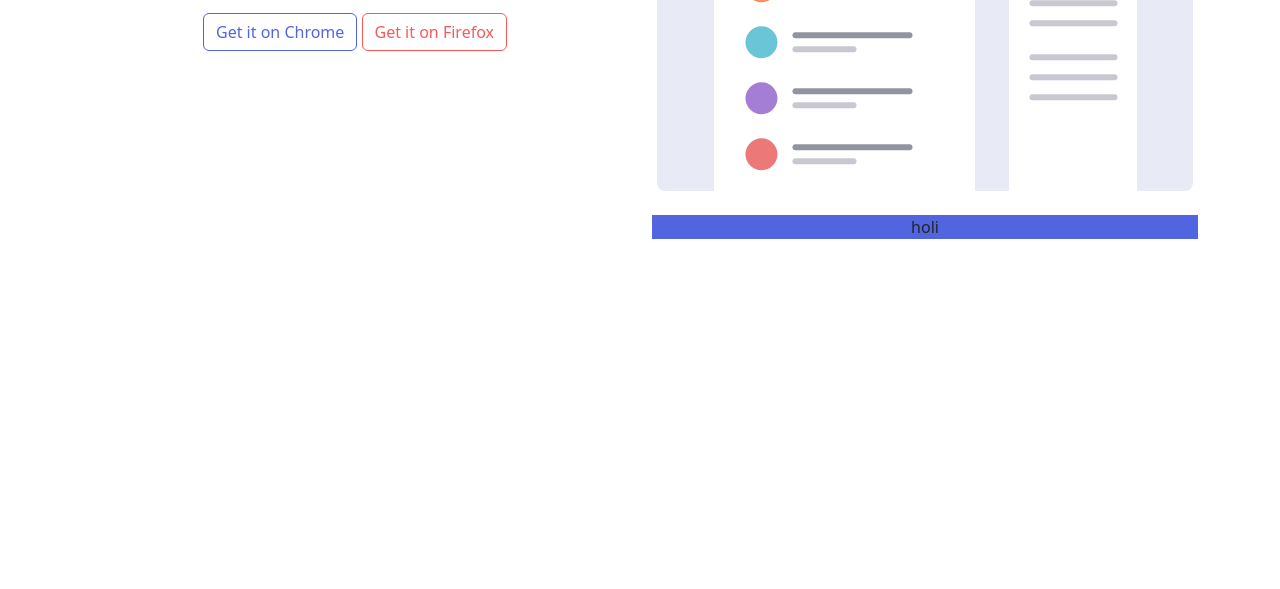
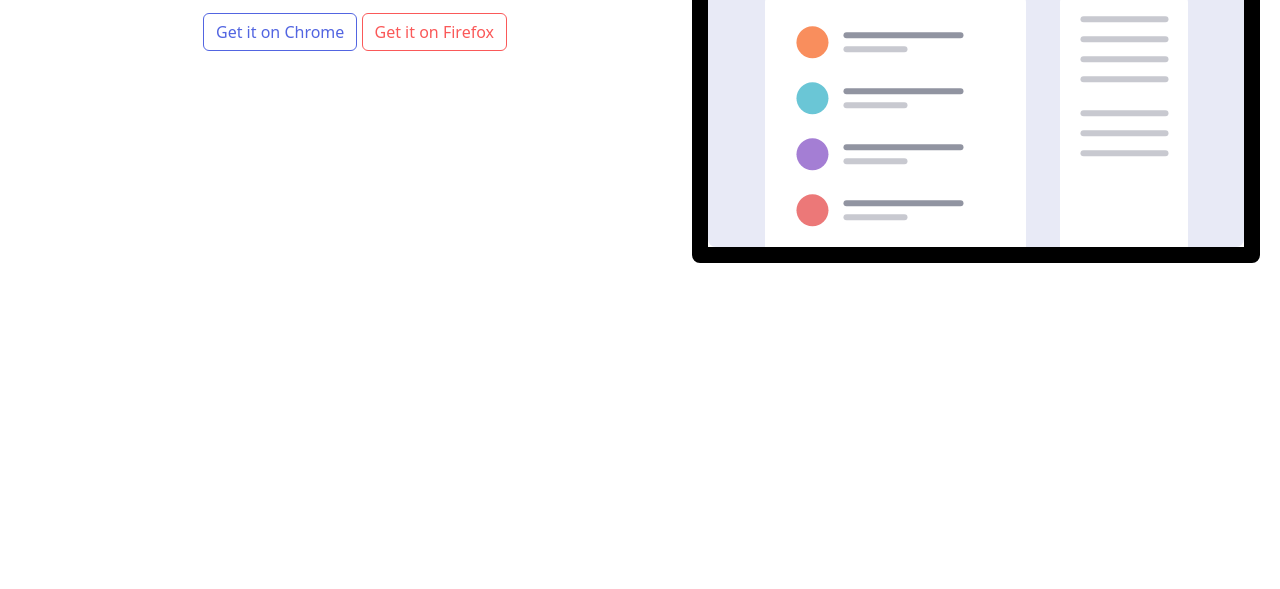
Before and after one commit to LienaPuey/Actividades, a website: page Sprint2/nivel-1/index.html in a window 1280 px wide. Shown: the part 211-800 px from the top of the page. Drawn offline with nearby package versions, Linux system fonts and the light colour scheme.

Commit message:
bootstrap_start

```diff
--- a/Sprint2/nivel-1/index.html
+++ b/Sprint2/nivel-1/index.html
@@ -41,10 +41,12 @@
            <button type="button" class="btn btn-outline-secondary">Get it on Firefox</button>
           </div>
           <div class="col">
-            <figure class="figure">
-              <img src="assets/Imagenes/illustration-features-tab-1.svg" class="figure-img img-fluid rounded" alt="features1">
-            </figure>
-            <div class="polygon">holi</div>
+            <div class="container_img_pol">
+              <div class="polygon"></div>
+              <div class="imagen">
+                <img class="imagen_img"src="assets/Imagenes/illustration-features-tab-1.svg" alt="features1">
+              </div>
+              </div>
           </div>
         </div>
       </div>
--- a/Sprint2/nivel-1/package.json
+++ b/Sprint2/nivel-1/package.json
@@ -1,5 +1,6 @@
 {
   "dependencies": {
-    "bootstrap": "^5.2.2"
+    "bootstrap": "^5.2.2",
+    "sass": "^1.56.0"
   }
 }
--- a/Sprint2/nivel-1/sass/main.scss
+++ b/Sprint2/nivel-1/sass/main.scss
@@ -4,7 +4,34 @@ $secondary: #FA5959;
 //import boostrap
 @import '../node_modules/bootstrap/scss/bootstrap.scss';
 
+*{
+    margin: 0;
+    padding: 0;
+}
+.container_img_pol {
+    position: relative;
+}
+.imagen {
+    z-index: 2;
+    position:absolute;
+    left: 40px;
+    top: 40px;
+    }
+
+.imagen_img{
+    border: 1rem solid black;
+    border-radius: 0.5rem;
+    // border-image: linear-gradient(to right, rgb(39, 39, 39), black);
+
+}
 .polygon {
+    margin-bottom: 2rem;
+    height: 20rem;
     background: $primary;
-    -webkit-clip-path: inset(10% 0% round 100% 0% 100% 100% 10% 100% round);
+    margin-right: 0;
+    clip-path: inset(100% 100% 100% 100% round 10rem 0rem 0rem 10rem);
+    z-index: 1;
+    position: relative;
+    left: 80px;
+    top: 90px;
 }
```
Also changed, not shown: Sprint2/nivel-1/css/main.min.css, 2 other files.
